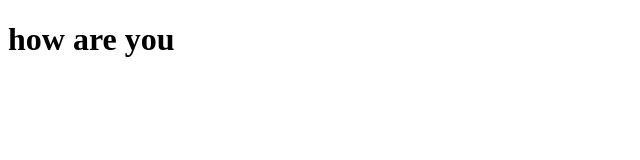
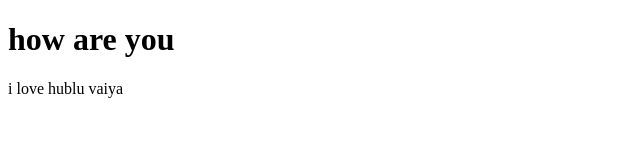
Before and after one commit to mahmud225500/-first-projects, a plain HTML site: page index.html in a window 1280 px wide. Shown: the whole page, without its empty margins (0-640 px from the left). Drawn offline with Linux system fonts and the light colour scheme.

Commit message:
Update index.html

```diff
--- a/index.html
+++ b/index.html
@@ -8,6 +8,7 @@
 <body>
 <div class="class"><h1>how are you
 </h1></div>
+    <p>i love hublu vaiya</p>
 
 
 </body>
```
